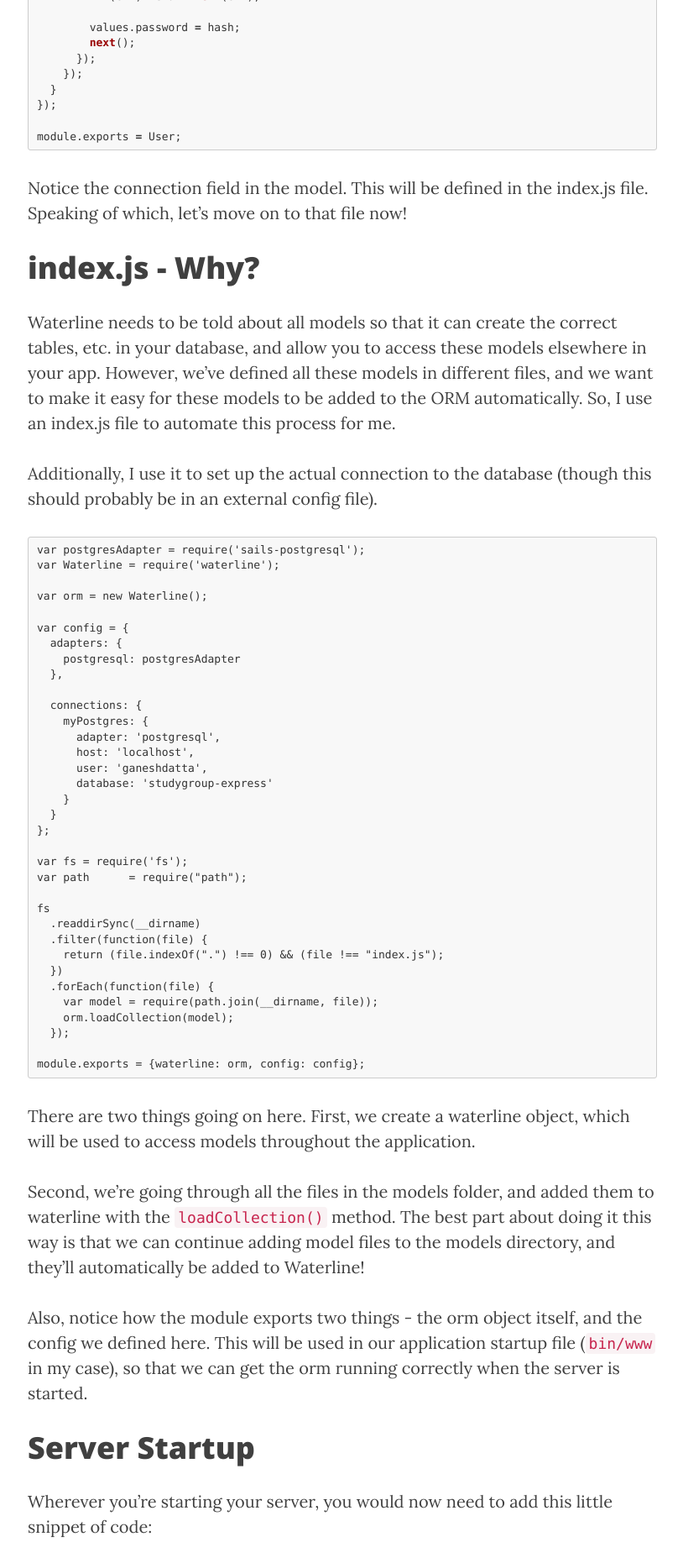
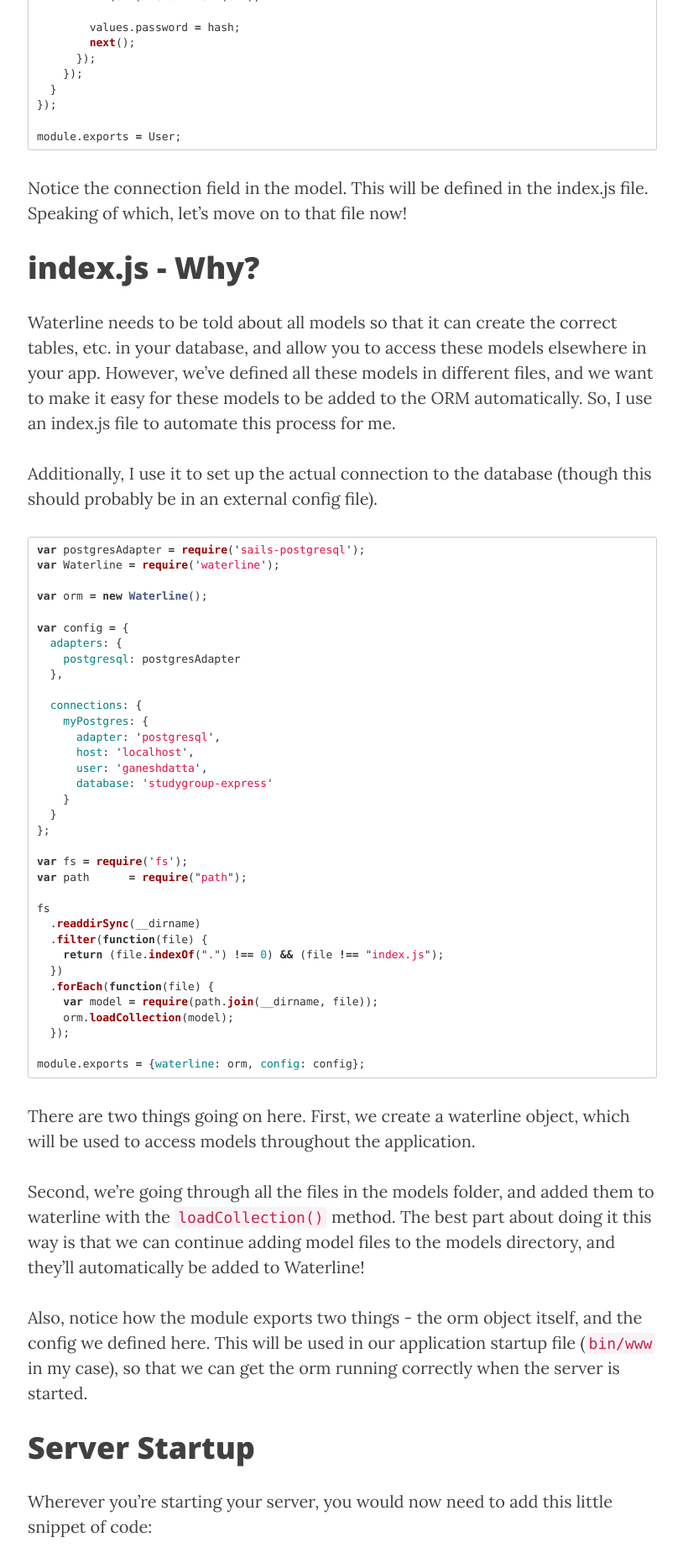
Before and after one commit to gsdatta/gsdatta, a Jekyll site: the page built from _posts/2015-3-1-waterline-orm-in-express-the-correct-way.md, in a window 1280 px wide. Shown: the part 2404-4265 px from the top of the page at 84% size, without its empty margins (232-1046 px from the left). Built offline with Jekyll 4.4.1, drawn with Linux system fonts in a browser that asks for light colours; nearby versions of some CDN libraries; comment, search, counter and statistics services are not loaded.

Commit message:
Syntax highlighting!

```diff
--- a/_posts/2015-3-1-waterline-orm-in-express-the-correct-way.md
+++ b/_posts/2015-3-1-waterline-orm-in-express-the-correct-way.md
@@ -30,7 +30,7 @@ myapp
 
 Setting up Waterline with Express is quite simple if you have all the models in the same file. However, keeping things modular makes it a little more complicated. First off is my models folder. In my models folder, I have an index.js file, along with a file for each individual model. For example, `models/User.js` would look like:
 
-~~~ javascript
+{% highlight javascript %}
 var Waterline = require('Waterline');
 var bcrypt = require('bcrypt');
 
@@ -86,8 +86,7 @@ var User = Waterline.Collection.extend({
 });
 
 module.exports = User;
-~~~
-
+{% endhighlight %}
 Notice the connection field in the model. This will be defined in the index.js file. Speaking of which, let's move on to that file now!
 
 #index.js - Why?
@@ -95,7 +94,7 @@ Waterline needs to be told about all models so that it can create the correct ta
 
 Additionally, I use it to set up the actual connection to the database (though this should probably be in an external config file).
 
-~~~
+{% highlight javascript %}
 var postgresAdapter = require('sails-postgresql');
 var Waterline = require('waterline');
 
@@ -130,7 +129,7 @@ fs
   });
 
 module.exports = {waterline: orm, config: config};
-~~~
+{% endhighlight %}
 
 There are two things going on here. First, we create a waterline object, which will be used to access models throughout the application.
 
--- a/css/syntax.css
+++ b/css/syntax.css
@@ -19,7 +19,7 @@
  * Courtesy of GitHub.com
  */
 
-.highlight pre, pre, .highlight .hll { background-color: #f8f8f8; border: 1px solid #ccc; padding: 6px 10px; border-radius: 3px; }
+.highlight pre, pre, .highlight .hll { background-color: transparent; border: 1px solid #ccc; padding: 6px 10px; border-radius: 3px; }
 .highlight .c { color: #999988; font-style: italic; }
 .highlight .err { color: #a61717; background-color: #e3d2d2; }
 .highlight .k { font-weight: bold; }
```
